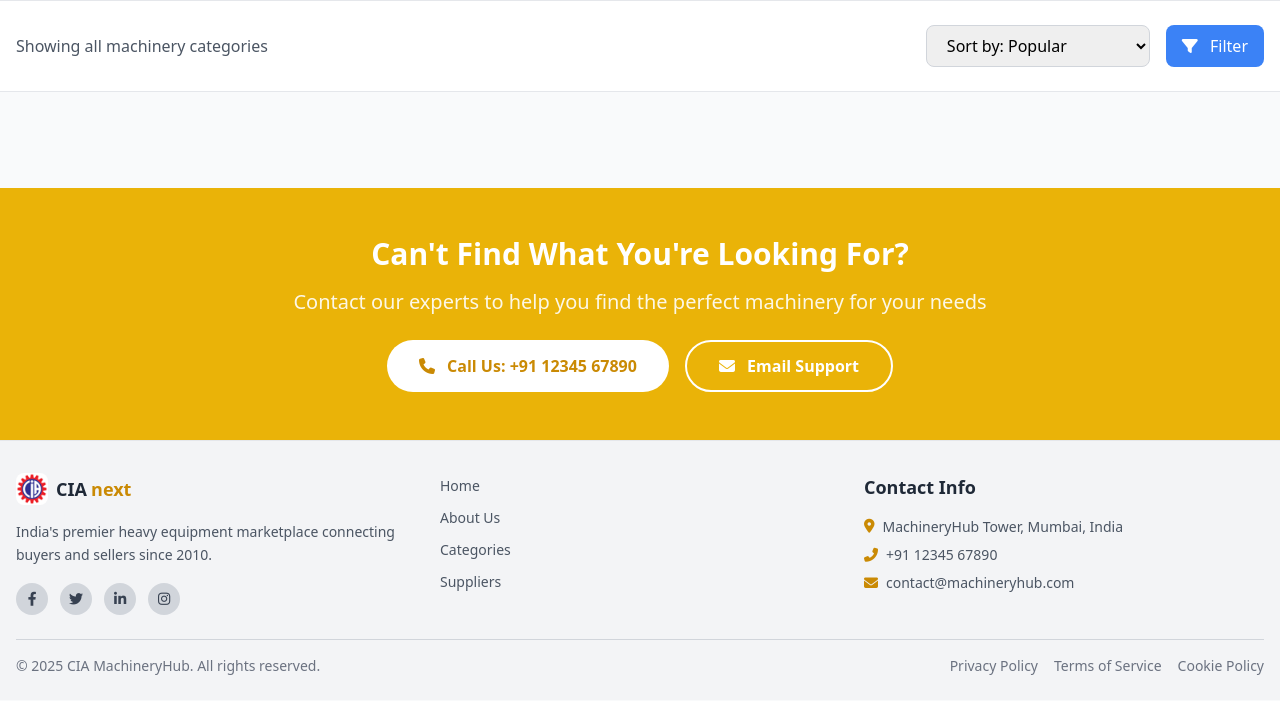
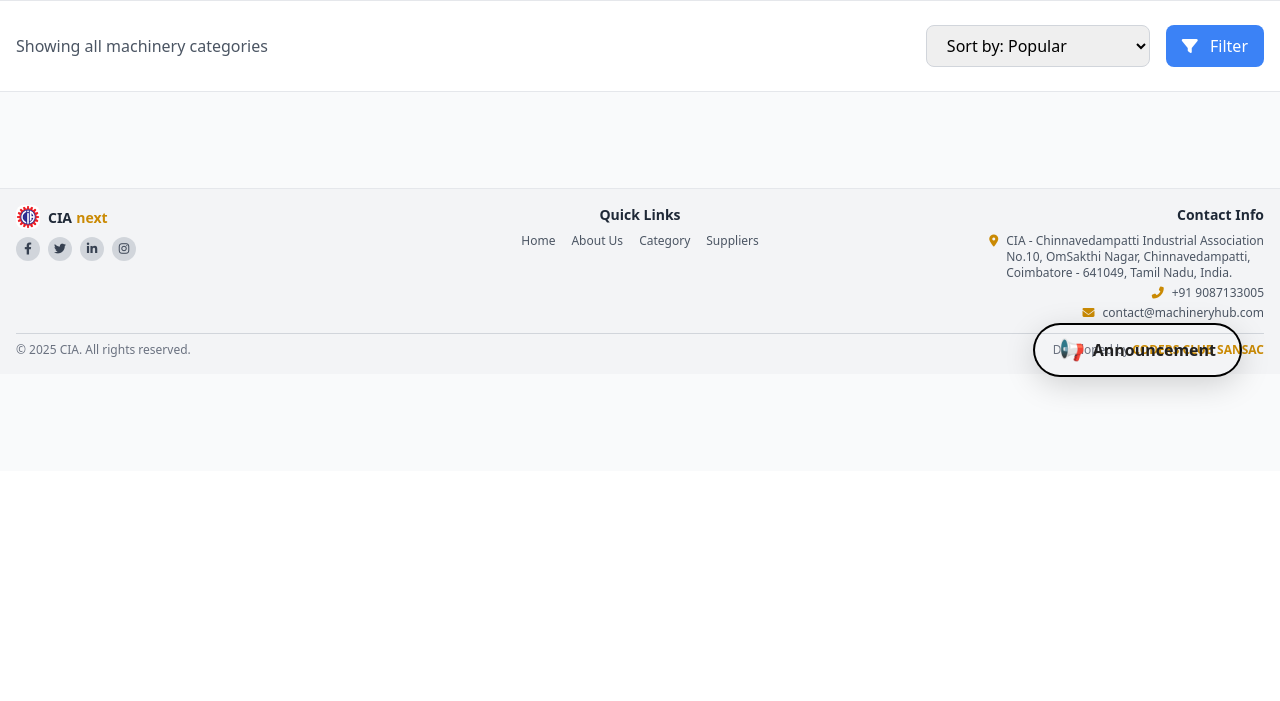
Before and after one commit to techspire01/CIA-dev, a Django app: page /category/ in a window 1280 px wide. Shown: the part 329-1030 px from the top of the page. After the commit the page ends 728 px from the top, so only its background shows below. Run offline with Django 5.2, Linux system fonts and the light colour scheme; data that the repository does not hold is empty; some libraries are stand-ins or nearby versions.

Commit message:
the footers and headers were updated and the local db detsils are commented

```diff
--- a/app/templates/category.html
+++ b/app/templates/category.html
@@ -341,7 +341,7 @@
         </div>
     </div>
 
-    <!-- Call to Action -->
+    <!-- Call to Action
     <section class="py-12 bg-yellow-500 text-white">
         <div class="container mx-auto px-4 text-center">
             <h2 class="text-3xl font-bold mb-4">Can't Find What You're Looking For?</h2>
@@ -358,85 +358,121 @@
             </div>
         </div>
     </section>
+    -->
 
     <!-- Footer -->
-    <footer class="bg-gray-100 text-gray-800 pt-8 pb-6 border-t border-gray-200">
+  <footer class="bg-gray-100 text-gray-800 py-4 border-t border-gray-200">
     <div class="container mx-auto px-4">
-            <div class="grid grid-cols-1 md:grid-cols-2 lg:grid-cols-3 gap-6">
+      <div class="grid grid-cols-1 md:grid-cols-3 gap-4">
         <!-- Company Info -->
+        <div class="text-center md:text-left">
+          <div class="flex items-center justify-center md:justify-start mb-2">
+            <img
+              src="{% static 'images/CIA logo.png' %}"
+              alt="CIA MachineryHub logo"
+              class="h-6 w-6 mr-2 rounded-lg"
+            />
             <div>
-                    <div class="flex items-center mb-4">
-                        <img src="{% static 'images/CIA logo.png' %}" alt="CIA MachineryHub logo" class="h-8 w-8 mr-2 rounded-lg">
-                        <div>
-                            <span class="text-lg font-bold">CIA</span>
-                            <span class="text-lg font-bold text-yellow-600">next</span>
+              <span class="text-sm font-bold">CIA</span>
+              <span class="text-sm font-bold text-yellow-600">next</span>
             </div>
           </div>
-                    <p class="text-gray-600 mb-4 text-sm leading-relaxed">
-                        India's premier heavy equipment marketplace connecting buyers and sellers since 2010.
-                    </p>
-                    <div class="flex space-x-3">
-                        <a href="#" class="w-8 h-8 bg-gray-300 hover:bg-yellow-500 text-gray-700 hover:text-white rounded-full flex items-center justify-center transition-all duration-300 text-sm">
-                            <i class="fab fa-facebook-f"></i>
+          <div class="flex justify-center md:justify-start space-x-2">
+            <a
+              href="#"
+              class="w-6 h-6 bg-gray-300 hover:bg-yellow-500 text-gray-700 hover:text-white rounded-full flex items-center justify-center transition-all duration-300 text-xs"
+              ><i class="fab fa-facebook-f"></i
+            ></a>
+            <a
+              href="#"
+              class="w-6 h-6 bg-gray-300 hover:bg-yellow-500 text-gray-700 hover:text-white rounded-full flex items-center justify-center transition-all duration-300 text-xs"
+              ><i class="fab fa-twitter"></i
+            ></a>
+            <a
+              href="#"
+              class="w-6 h-6 bg-gray-300 hover:bg-yellow-500 text-gray-700 hover:text-white rounded-full flex items-center justify-center transition-all duration-300 text-xs"
+              ><i class="fab fa-linkedin-in"></i
+            ></a>
+            <a
+              href="#"
+              class="w-6 h-6 bg-gray-300 hover:bg-yellow-500 text-gray-700 hover:text-white rounded-full flex items-center justify-center transition-all duration-300 text-xs"
+              ><i class="fab fa-instagram"></i
+            ></a>
+          </div>
+        </div>
+
+        <!-- Quick Links -->
+        <div class="text-center">
+          <h4 class="text-sm font-bold mb-2 text-gray-800">Quick Links</h4>
+          <div class="flex justify-center space-x-4">
+            <a
+              href="{% url 'index' %}"
+              class="text-gray-600 hover:text-yellow-600 transition-colors duration-300 text-xs"
+            >
+              Home
             </a>
-                        <a href="#" class="w-8 h-8 bg-gray-300 hover:bg-yellow-500 text-gray-700 hover:text-white rounded-full flex items-center justify-center transition-all duration-300 text-sm">
-                            <i class="fab fa-twitter"></i>
+            <a
+              href="{% url 'about' %}"
+              class="text-gray-600 hover:text-yellow-600 transition-colors duration-300 text-xs"
+            >
+              About Us
             </a>
-                        <a href="#" class="w-8 h-8 bg-gray-300 hover:bg-yellow-500 text-gray-700 hover:text-white rounded-full flex items-center justify-center transition-all duration-300 text-sm">
-                            <i class="fab fa-linkedin-in"></i>
+            <a
+              href="{% url 'category' %}"
+              class="text-gray-600 hover:text-yellow-600 transition-colors duration-300 text-xs"
+            >
+              Category
             </a>
-                        <a href="#" class="w-8 h-8 bg-gray-300 hover:bg-yellow-500 text-gray-700 hover:text-white rounded-full flex items-center justify-center transition-all duration-300 text-sm">
-                            <i class="fab fa-instagram"></i>
+            <a
+              href="{% url 'suppliers' %}"
+              class="text-gray-600 hover:text-yellow-600 transition-colors duration-300 text-xs"
+            >
+              Suppliers
             </a>
           </div>
         </div>
 
-                <!-- Quick Links -->
-                <div>
-                    <ul class="space-y-2">
-                        <li><a href="{% url 'index' %}" class="text-gray-600 hover:text-yellow-600 transition-colors duration-300 text-sm">Home</a></li>
-                        <li><a href="{% url 'about' %}" class="text-gray-600 hover:text-yellow-600 transition-colors duration-300 text-sm">About Us</a></li>
-                        <li><a href="{% url 'category' %}" class="text-gray-600 hover:text-yellow-600 transition-colors duration-300 text-sm">Categories</a></li>
-                        <li><a href="{% url 'suppliers' %}" class="text-gray-600 hover:text-yellow-600 transition-colors duration-300 text-sm">Suppliers</a></li>
-                    </ul>
+            <!-- Contact Info -->
+            <div class="text-center md:text-right">
+              <h4 class="text-sm font-bold mb-2 text-gray-800">Contact Info</h4>
+              <div class="space-y-1">
+                <div class="flex items-start justify-center md:justify-end text-xs">
+                  <i class="fas fa-map-marker-alt text-yellow-600 mr-2 mt-0.5"></i>
+                  <span class="text-gray-600 text-left">CIA - Chinnavedampatti Industrial Association<br>No.10, OmSakthi Nagar, Chinnavedampatti,<br>Coimbatore - 641049, Tamil Nadu, India.</span>
                 </div>
-
-                <!-- Contact Info -->
-                <div>
-                    <h4 class="text-lg font-bold mb-4 text-gray-800">Contact Info</h4>
-                    <ul class="space-y-2">
-                        <li class="flex items-start text-sm">
-                            <i class="fas fa-map-marker-alt text-yellow-600 mr-2 mt-0.5"></i>
-                            <span class="text-gray-600">MachineryHub Tower, Mumbai, India</span>
-                        </li>
-                        <li class="flex items-center text-sm">
+                <div class="flex items-center justify-center md:justify-end text-xs">
                   <i class="fas fa-phone-alt text-yellow-600 mr-2"></i>
-                            <a href="tel:+911234567890" class="text-gray-600 hover:text-yellow-600 transition-colors duration-300">+91 12345 67890</a>
-                        </li>
-                        <li class="flex items-center text-sm">
+                  <a href="tel:+919087133005" class="text-gray-600 hover:text-yellow-600 transition-colors duration-300">+91 9087133005</a>
+                </div>
+                <div class="flex items-center justify-center md:justify-end text-xs">
                   <i class="fas fa-envelope text-yellow-600 mr-2"></i>
                   <a href="mailto:contact@machineryhub.com" class="text-gray-600 hover:text-yellow-600 transition-colors duration-300">contact@machineryhub.com</a>
-                        </li>
-                    </ul>
+                </div>
+              </div>
             </div>
       </div>
 
       <!-- Bottom Section -->
-            <div class="border-t border-gray-300 mt-6 pt-4">
-                <div class="flex flex-col md:flex-row justify-between items-center">
-                    <div class="text-gray-500 text-sm mb-2 md:mb-0">
-                        &copy; 2025 CIA MachineryHub. All rights reserved.
+      <div class="border-t border-gray-300 mt-3 pt-2">
+        <div class="flex flex-col md:flex-row justify-between items-center text-gray-500 text-xs">
+          <div class="mb-2 md:mb-0">
+            <p>© 2025 CIA. All rights reserved.</p>
           </div>
-                    <div class="flex space-x-4 text-sm">
-                        <a href="#" class="text-gray-500 hover:text-yellow-600 transition-colors duration-300">Privacy Policy</a>
-                        <a href="#" class="text-gray-500 hover:text-yellow-600 transition-colors duration-300">Terms of Service</a>
-                        <a href="#" class="text-gray-500 hover:text-yellow-600 transition-colors duration-300">Cookie Policy</a>
+          <div>
+            <p>Developed by <a href="https://www.sankara.ac.in/science-and-commerce/" target="_blank" class="text-yellow-600 hover:text-yellow-700 font-semibold transition-colors duration-300">CODERS CLUB SANSAC</a></p>
           </div>
         </div>
       </div>
     </div>
-    </footer>
-
+  </footer><!-- Announcement Button & Bar -->
+  <div class="announcement-popup-container">
+    <a href="{% url 'announcement' %}">
+      <button class="announcement-btn" id="announcementBtn" title="Show Announcement">
+        <span class="announcement-btn-icon">📢</span>
+        <span class="announcement-btn-label">Announcement</span>
+      </button>
+    </a>
+  </div>
 
 
     <!-- Company Details Modal -->
@@ -566,6 +602,7 @@
 
 </body>
 </html>
+ <script>
     function closeCompanyModal() {
         document.getElementById('companyModal').classList.add('hidden');
     }
--- a/app/templates/index.html
+++ b/app/templates/index.html
@@ -577,7 +577,7 @@
             />
             <div>
               <span class="text-sm font-bold">CIA</span>
-              <span class="text-sm font-bold text-yellow-600">Matrix</span>
+              <span class="text-sm font-bold text-yellow-600">next</span>
             </div>
           </div>
           <div class="flex justify-center md:justify-start space-x-2">
--- a/app/templates/login.html
+++ b/app/templates/login.html
@@ -56,7 +56,7 @@
                 <!-- Logo -->
                 <a href="{% url 'index' %}" class="flex items-center space-x-2">
                     <img src="{% static 'images/CIA logo.png' ' %}" alt="CIA MachineryHub logo" class="h-10 rounded-lg">
-                    <span class="text-2xl font-bold text-black">CIA<span class="text-yellow-700">mezo</span></span>
+                    <span class="text-2xl font-bold text-black">CIA<span class="text-yellow-700">next</span></span>
                 </a>
 
                 <!-- Right Side -->
```
Also changed, not shown: app/templates/about.html (+89 -68 lines), app/templates/announcement.html (+61 -29 lines), app/templates/announcement_detail.html (+61 -29 lines), app/templates/suppliers.html (+102 -4 lines), proj/settings.py (+13 -5 lines). Lines whose indentation alone changed are shown as unchanged.
